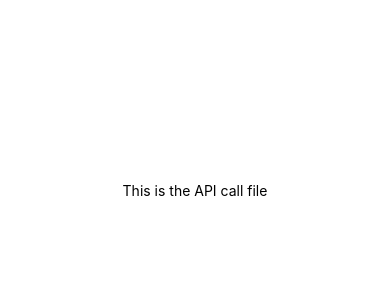
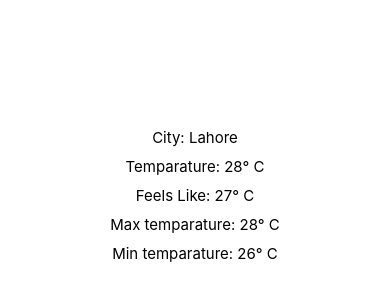
Before and after one commit to AbdulHadi1010/Weather-App, a React Native app: screen / in a window 390 px wide. Shown: the part 232-532 px from the top of the page. Built offline with nearby package versions, Linux system fonts and the light colour scheme; no server answers.

Commit message:
Update Weathercall.js
adding api data into text

```diff
--- a/src/Weathercall.js
+++ b/src/Weathercall.js
@@ -1,26 +1,66 @@
-import React from 'react'
-import { Text, View } from 'react-native'
-import axios from 'axios';
+import React, { useEffect, useState } from "react";
+import { ActivityIndicator, Text, View } from "react-native";
+import axios from "axios";
 
 export default function Weathercall() {
-    // const axios = require('axios');
+  // const [apiData, setApiData] = useState();
+  const [loading, setLoading] = useState(true);
+  // const [tempinC, settempinC] = useState(true);
+  const tempchangertoC = (num) => {
+    return Math.round(num-273.15)
+  }
+  const apiData = {
+    coord: {lon: 74.32,lat: 31.58,},
+    weather: [{id: 721,main: "Haze",description: "haze",icon: "50n",},],
+    base: "stations",
+    main: {temp: 301.08,feels_like: 300.51,temp_min: 299.15,temp_max: 301.08,pressure: 1007,humidity: 36,},
+    visibility: 5000,
+    wind: {speed: 3.09,deg: 90,},
+    clouds: {all: 100,},
+    dt: 1681585723,
+    sys: {type: 1,id: 7585,country: "PK",sunrise: 1681605223,sunset: 1681651870,},
+    timezone: 18000,
+    id: 1172451,
+    name: "Lahore",
+    cod: 200,
+  };
+  // const callApi = () => {
+  // let config = {
+  //   method: "get",
+  //   maxBodyLength: Infinity,
+  //   url: "https://api.openweathermap.org/data/2.5/weather?lat=31.58&lon=74.32&appid=134bcc17ff7fbd17a3ec89f642825260",
+  //   headers: {},
+  // };
 
-let config = {
-  method: 'get',
-  maxBodyLength: Infinity,
-  url: 'https://api.openweathermap.org/data/2.5/weather?lat=31.58&lon=74.32&appid=134bcc17ff7fbd17a3ec89f642825260',
-  headers: { }
-};
-
-axios.request(config)
-.then((response) => {
-  console.log(JSON.stringify(response.data));
-})
-.catch((error) => {
-  console.log(error);
-});
+  // axios
+  //   .request(config)
+  //   .then((response) => {
+  //     setApiData(response.data);
+  //     setLoading(false);
+  //     console.log(JSON.stringify(response.data));
+  //   })
+  //   .catch((error) => {
+  //     console.log(error);
+  //   });
+  // }
+  // useEffect(() => {
+  //   callApi();
+  // }, []);
   return (
-
-        <Text>This is the API call file</Text>
-  )
+    <View>
+      {/* {loading ? (
+        <ActivityIndicator size="large" color="#00ff00" />
+      ) : ( */}
+        <>
+          <Text style={{ marginTop: 10, fontSize: 15, textAlign: "center" }}>
+            City: {apiData.name}
+          </Text>
+          <Text style={{ marginTop: 10, fontSize: 15, textAlign: "center" }}>Temparature: {tempchangertoC(apiData?.main.temp)}° C</Text>
+          <Text style={{ marginTop: 10, fontSize: 15, textAlign: "center" }}>Feels Like: {tempchangertoC(apiData?.main.feels_like)}° C</Text>
+          <Text style={{ marginTop: 10, fontSize: 15, textAlign: "center" }}>Max temparature: {tempchangertoC(apiData?.main.temp_max)}° C</Text>
+          <Text style={{ marginTop: 10, fontSize: 15, textAlign: "center" }}>Min temparature: {tempchangertoC(apiData?.main.temp_min)}° C</Text>
+        </>
+      {/* )} */}
+    </View>
+  );
 }
```
